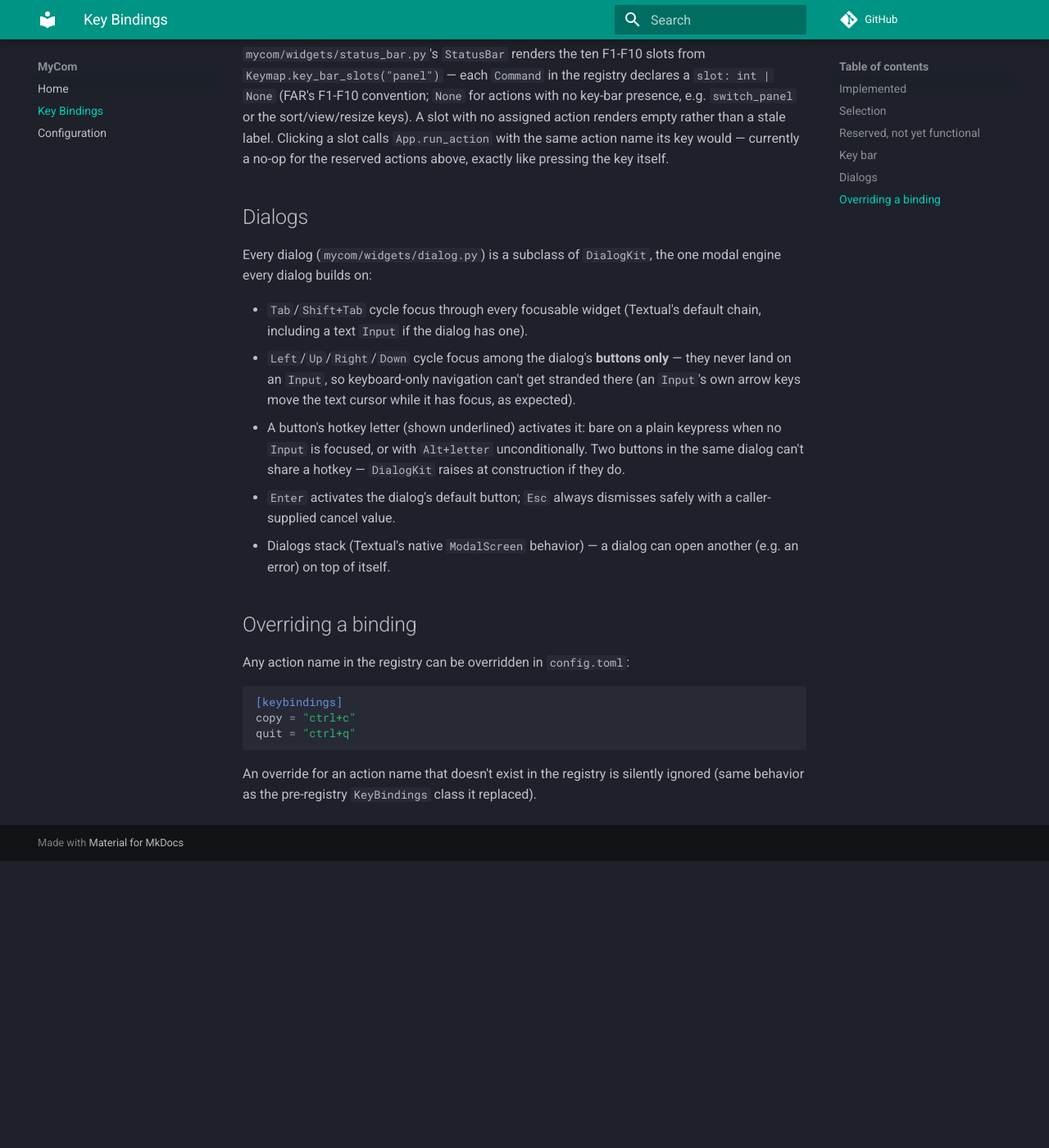
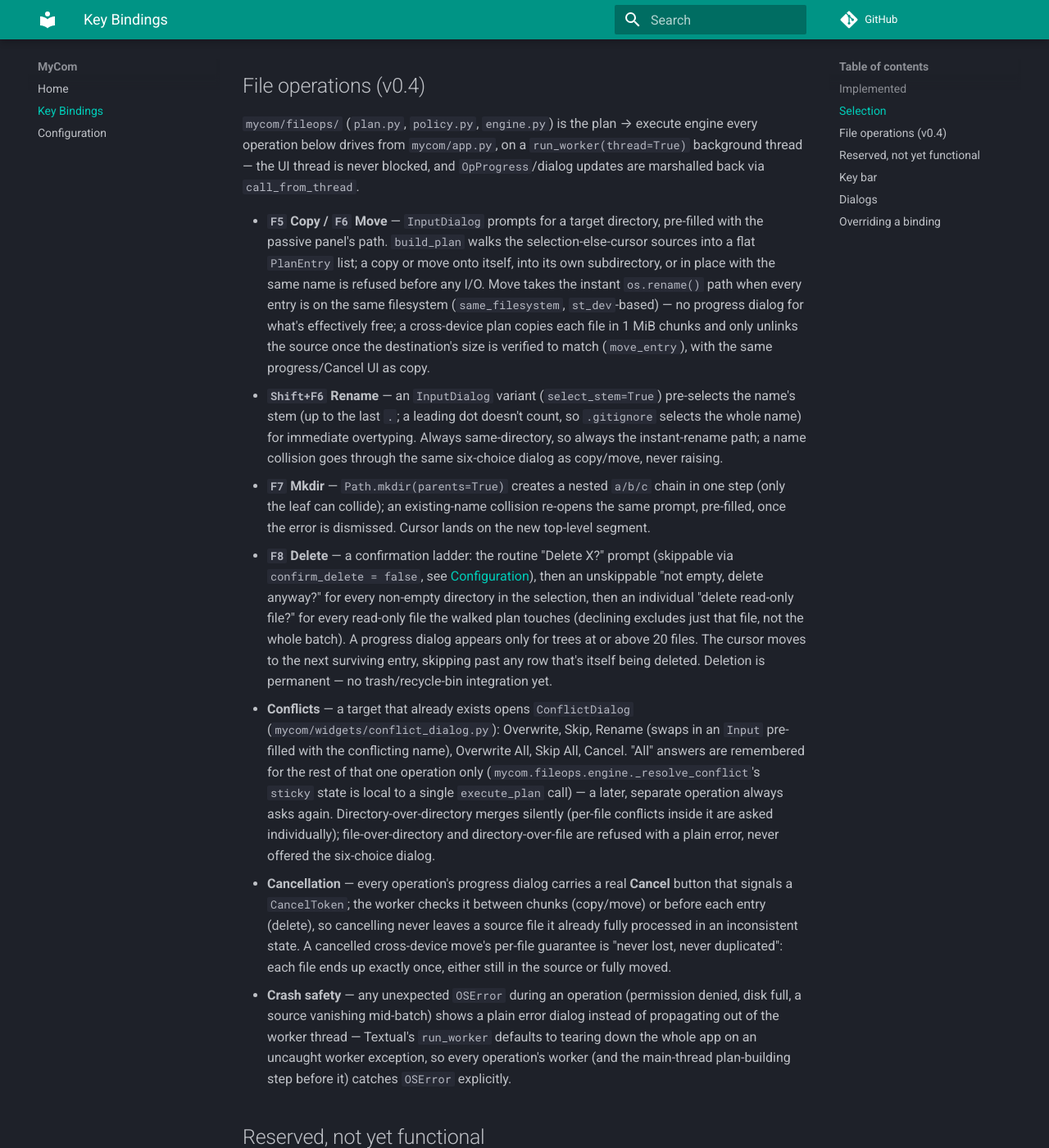
Before and after one commit to ichMaster/mycom, an MkDocs documentation site: the page built from docs/keybindings.md, in a window 1280 px wide and 1400 px high, scrolled down 2412 px. Shown: the whole window at 82% size. Built offline with MkDocs 1.6.1 and Material for MkDocs 9.7.7, drawn with Linux system fonts in a browser that asks for light colours; comment, search, counter and statistics services are not loaded; before the commit the page ends 3462 px from its top, so only the background shows below that; some of the changed text lies outside the part shown.

Commit message:
docs: v0.4 — File operations
README and docs/ now describe Copy/Move (F5/F6), Rename (Shift+F6),
Mkdir (F7), and Delete (F8) as implemented: worker-thread execution,
progress/Cancel, the six-choice conflict dialog, the confirm_delete
wiring, and the crash-safety fix from the code review. mkdocs build
--strict passes.

Co-Authored-By: Claude Fable 5 <noreply@anthropic.com>

```diff
--- a/docs/keybindings.md
+++ b/docs/keybindings.md
@@ -34,6 +34,11 @@ is the framework's default focus-cycling key.
 | `Minus` (`Alt+-`) | `deselect_mask` | Deselect by mask (prompt) |
 | `Asterisk` (`Alt+8`) | `select_invert` | Invert the current selection |
 | `Ctrl+H` | `toggle_hidden` | Toggle hidden-file visibility, both panels |
+| `F5` | `copy` | Copy selection-else-cursor to a prompted target directory |
+| `F6` | `move` | Move selection-else-cursor to a prompted target directory |
+| `Shift+F6` | `rename` | Rename the cursor entry in place, stem pre-selected |
+| `F7` | `mkdir` | Create a directory (accepts a nested `a/b/c` path) |
+| `F8` | `delete` | Delete selection-else-cursor, permanently |
 | `F10`, `Ctrl+Q` | `quit` | Quit |
 
 Notes:
@@ -60,14 +65,63 @@ inverts. There's no dedicated select-all key — `+` with its pre-filled default
 directory navigation. Selected entries render in `$selected-fg` yellow (a literal hex imported
 from `mycom/theme.py`, since Rich markup needs a real color, not a CSS variable) in all three view
 modes. `FileBrowserPanel.get_selected_files()` returns the selection if non-empty, else the
-cursor file — "selection-else-cursor", the contract v0.4's file operations will consume; no
-built-in feature consumes a selection yet.
+cursor file — "selection-else-cursor", sorted (not raw `set` order, so multi-file operation
+order — and thus what a mid-operation cancel leaves behind — is deterministic). File operations
+(below) are its consumer.
+
+## File operations (v0.4)
+
+`mycom/fileops/` (`plan.py`, `policy.py`, `engine.py`) is the plan → execute engine every
+operation below drives from `mycom/app.py`, on a `run_worker(thread=True)` background thread —
+the UI thread is never blocked, and `OpProgress`/dialog updates are marshalled back via
+`call_from_thread`.
+
+- **`F5` Copy / `F6` Move** — `InputDialog` prompts for a target directory, pre-filled with the
+  passive panel's path. `build_plan` walks the selection-else-cursor sources into a flat
+  `PlanEntry` list; a copy or move onto itself, into its own subdirectory, or in place with the
+  same name is refused before any I/O. Move takes the instant `os.rename()` path when every entry
+  is on the same filesystem (`same_filesystem`, `st_dev`-based) — no progress dialog for what's
+  effectively free; a cross-device plan copies each file in 1 MiB chunks and only unlinks the
+  source once the destination's size is verified to match (`move_entry`), with the same
+  progress/Cancel UI as copy.
+- **`Shift+F6` Rename** — an `InputDialog` variant (`select_stem=True`) pre-selects the name's
+  stem (up to the last `.`; a leading dot doesn't count, so `.gitignore` selects the whole name)
+  for immediate overtyping. Always same-directory, so always the instant-rename path; a name
+  collision goes through the same six-choice dialog as copy/move, never raising.
+- **`F7` Mkdir** — `Path.mkdir(parents=True)` creates a nested `a/b/c` chain in one step (only the
+  leaf can collide); an existing-name collision re-opens the same prompt, pre-filled, once the
+  error is dismissed. Cursor lands on the new top-level segment.
+- **`F8` Delete** — a confirmation ladder: the routine "Delete X?" prompt (skippable via
+  `confirm_delete = false`, see [Configuration](configuration.md)), then an unskippable "not
+  empty, delete anyway?" for every non-empty directory in the selection, then an individual
+  "delete read-only file?" for every read-only file the walked plan touches (declining excludes
+  just that file, not the whole batch). A progress dialog appears only for trees at or above 20
+  files. The cursor moves to the next surviving entry, skipping past any row that's itself being
+  deleted. Deletion is permanent — no trash/recycle-bin integration yet.
+- **Conflicts** — a target that already exists opens `ConflictDialog`
+  (`mycom/widgets/conflict_dialog.py`): Overwrite, Skip, Rename (swaps in an `Input` pre-filled
+  with the conflicting name), Overwrite All, Skip All, Cancel. "All" answers are remembered for
+  the rest of that one operation only (`mycom.fileops.engine._resolve_conflict`'s `sticky` state
+  is local to a single `execute_plan` call) — a later, separate operation always asks again.
+  Directory-over-directory merges silently (per-file conflicts inside it are asked individually);
+  file-over-directory and directory-over-file are refused with a plain error, never offered the
+  six-choice dialog.
+- **Cancellation** — every operation's progress dialog carries a real **Cancel** button that
+  signals a `CancelToken`; the worker checks it between chunks (copy/move) or before each entry
+  (delete), so cancelling never leaves a source file it already fully processed in an
+  inconsistent state. A cancelled cross-device move's per-file guarantee is "never lost, never
+  duplicated": each file ends up exactly once, either still in the source or fully moved.
+- **Crash safety** — any unexpected `OSError` during an operation (permission denied, disk full,
+  a source vanishing mid-batch) shows a plain error dialog instead of propagating out of the
+  worker thread — Textual's `run_worker` defaults to tearing down the whole app on an uncaught
+  worker exception, so every operation's worker (and the main-thread plan-building step before
+  it) catches `OSError` explicitly.
 
 ## Reserved, not yet functional
 
-`F1` (`help`), `F3` (`view`), `F4` (`edit`), `F5` (`copy`), `F6` (`move`), `F7` (`mkdir`), `F8`
-(`delete`) are already declared in the keymap registry — pressing them is a safe no-op today.
-They gain handlers with file operations (v0.4) and the viewer/editor (v0.6).
+`F1` (`help`), `F3` (`view`), `F4` (`edit`) are already declared in the keymap registry —
+pressing them is a safe no-op today. They gain handlers with the viewer/editor (v0.6) and the AI
+palette (v0.7).
 
 ## Key bar
 
```
Also changed, not shown: README.md (+36 -14 lines), docs/configuration.md (+1 -1 lines), docs/index.md (+12 -7 lines).
